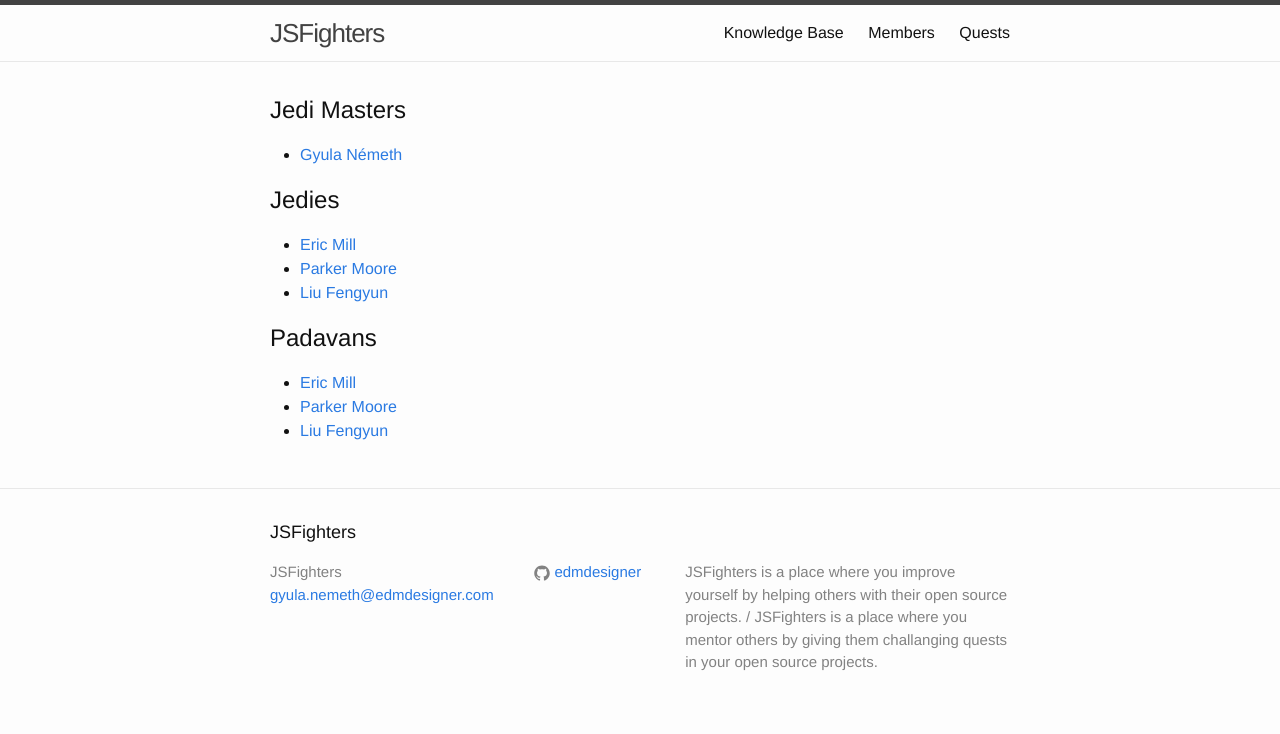
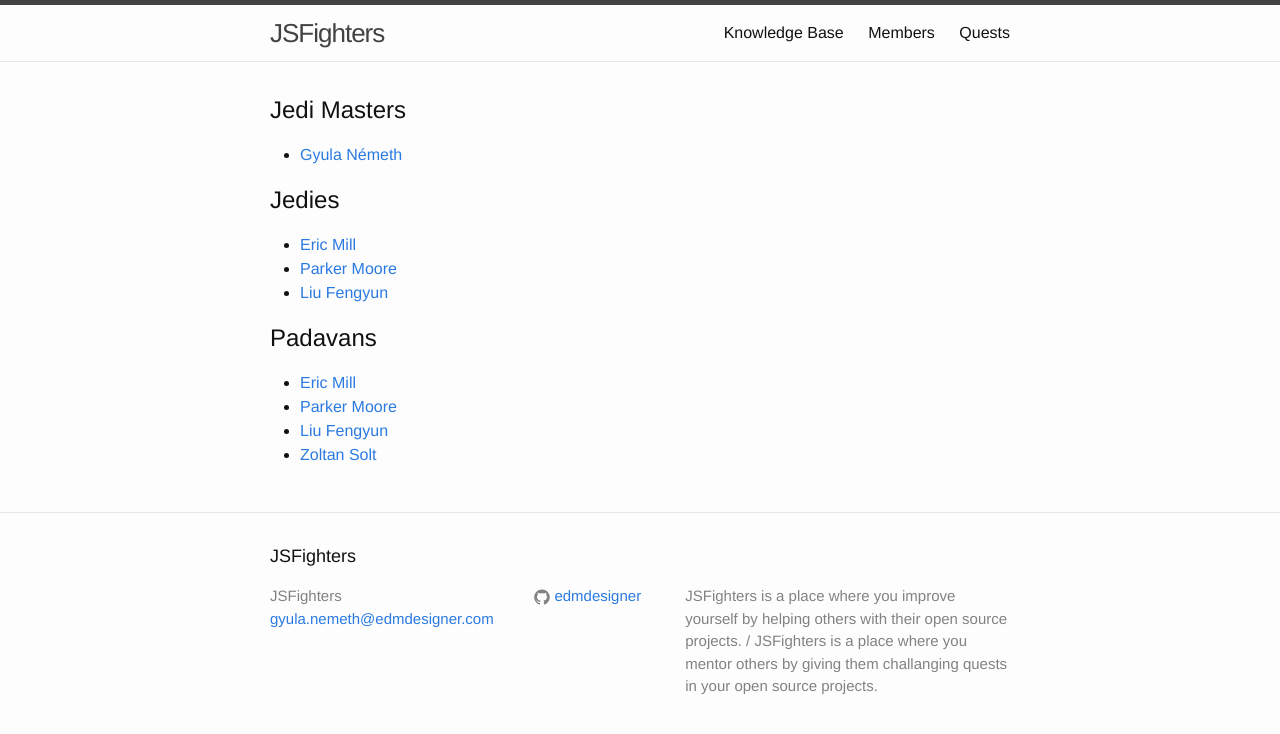
Before and after one commit to marczinkask/JSFighters, a Jekyll site: the page built from members.html, in a window 1280 px wide. Shown: the top 734 px of the page. Built offline with Jekyll 4.4.1, drawn with Linux system fonts in a browser that asks for light colours.

Commit message:
added myself to padavan list

```diff
--- a/_data/members/padavans.yaml
+++ b/_data/members/padavans.yaml
@@ -6,3 +6,6 @@
 
 - name: Liu Fengyun
   github: liufengyun
+
+- name: Zoltan Solt
+  github: marczinkask
```
